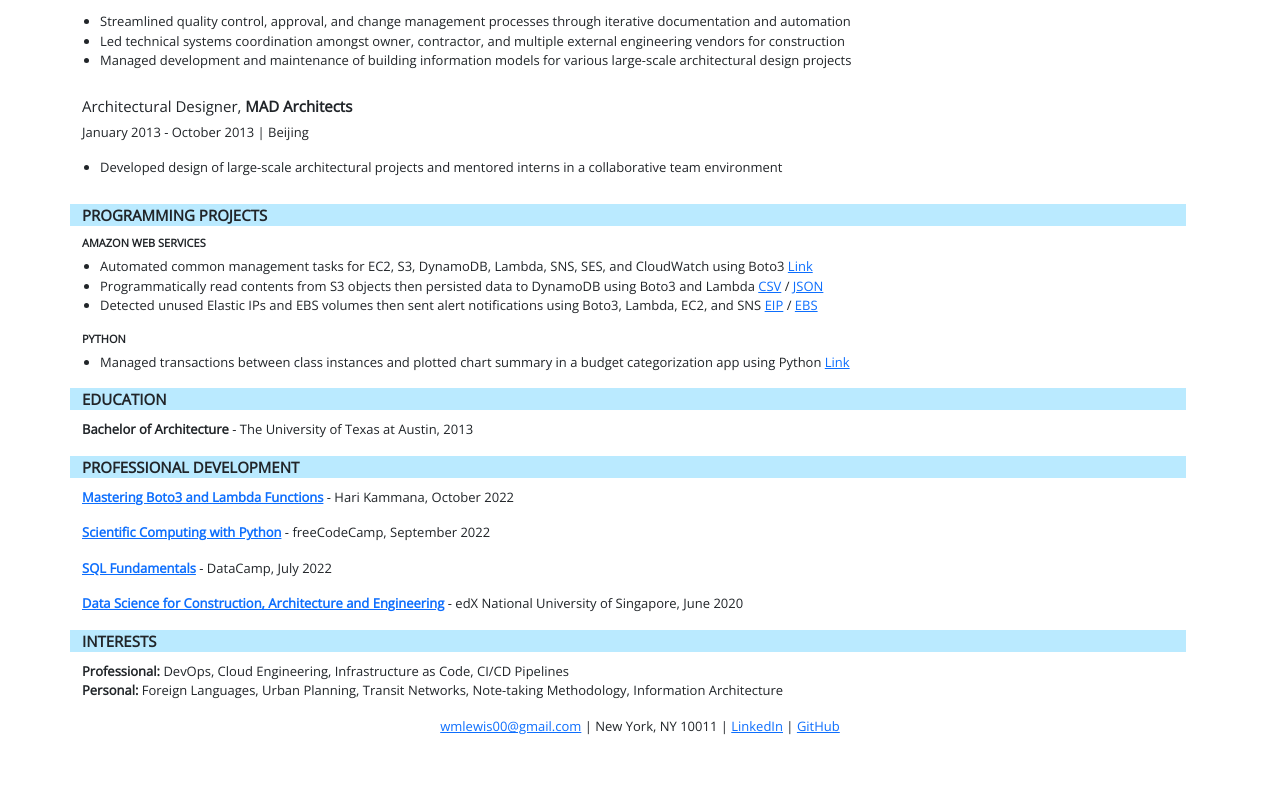
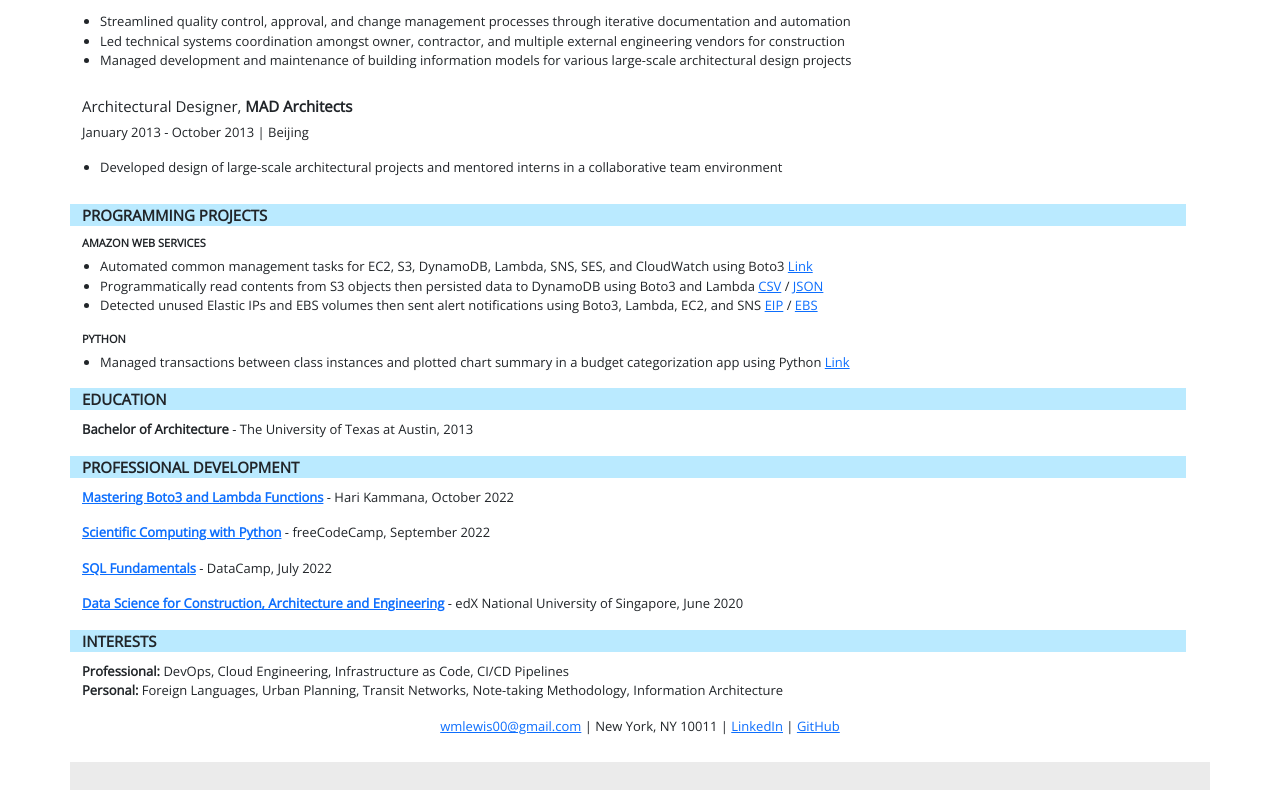
Before and after one commit to williamlewis/cloud-resume-challenge, a plain HTML site: page index.html in a window 1280 px wide. Shown: the part 1004-1804 px from the top of the page. Before the commit the page ends 1772 px from the top, so only its background shows below. Drawn offline with nearby package versions, Linux system fonts and the light colour scheme; no server answers; a web font is replaced by a local one.

Commit message:
Include view counter formatting

```diff
--- a/custom.css
+++ b/custom.css
@@ -108,6 +108,19 @@ ul{
     border-width: 1px;
 }
 
+.view-counter {
+    text-align: center;
+    font-size: 15px !important;
+    /* font-weight: bold; */
+    font-style: italic;
+    color:rgb(125, 125, 125);
+    background-color: rgb(235, 235, 235);
+    margin-top: 10px;
+    margin-bottom: 10px;
+    padding-top: 12px;
+    padding-bottom: 0px;
+}
+
 
 
 /*
```
